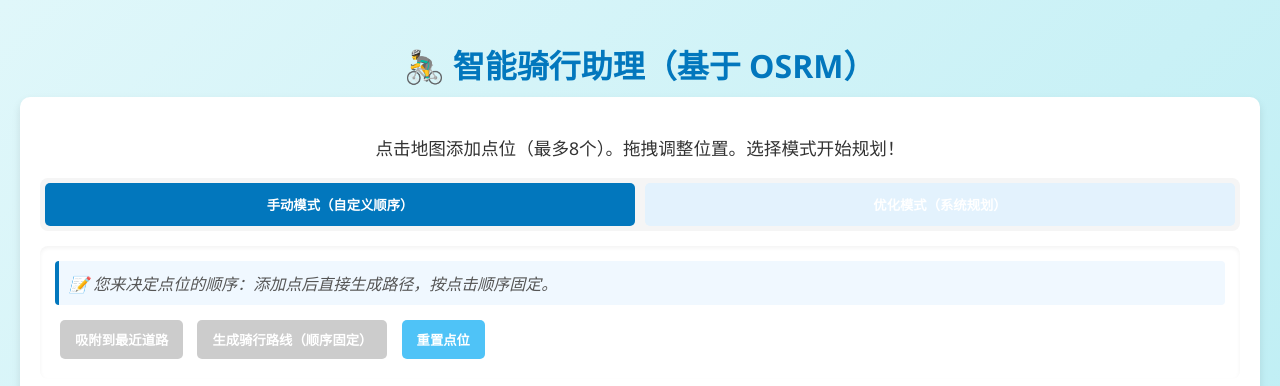
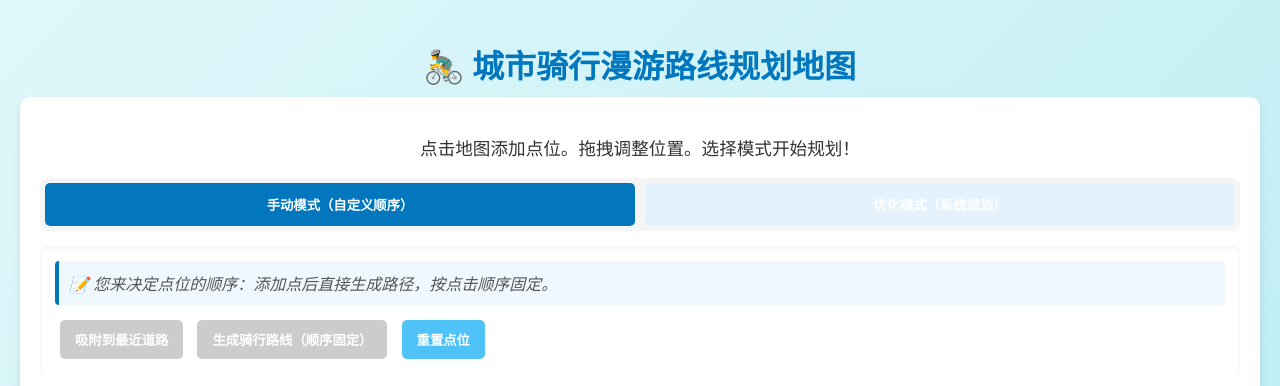
Before and after one commit to Wenqian-0027/-OSRM-Web-, a plain HTML site: page OSRM_Web/index.html in a window 1280 px wide. Shown: the top 386 px of the page. Drawn offline with nearby package versions, Linux system fonts and the light colour scheme.

Commit message:
index.html

```diff
--- a/OSRM_Web/index.html
+++ b/OSRM_Web/index.html
@@ -2,15 +2,15 @@
 <html lang="zh">
 <head>
     <meta charset="UTF-8">
-    <title>智能骑行助理 - OSRM 增强版</title>
+    <title>城市骑行漫游路线规划地图</title>
     <link rel="stylesheet" href="https://unpkg.com/leaflet@1.9.4/dist/leaflet.css" />
     <link rel="stylesheet" href="styles.css">
     <script src="https://unpkg.com/leaflet@1.9.4/dist/leaflet.js"></script>
 </head>
 <body>
-    <h1>🚴‍♂️ 智能骑行助理（基于 OSRM）</h1>
+    <h1>🚴‍♂️ 城市骑行漫游路线规划地图</h1>
     <div id="info">
-        <p style="text-align: center; font-size: 1.1em;">点击地图添加点位（最多8个）。拖拽调整位置。选择模式开始规划！</p>
+        <p style="text-align: center; font-size: 1.1em;">点击地图添加点位。拖拽调整位置。选择模式开始规划！</p>
 
         <!-- 模式切换标签页 -->
         <div id="mode-tabs">
```
